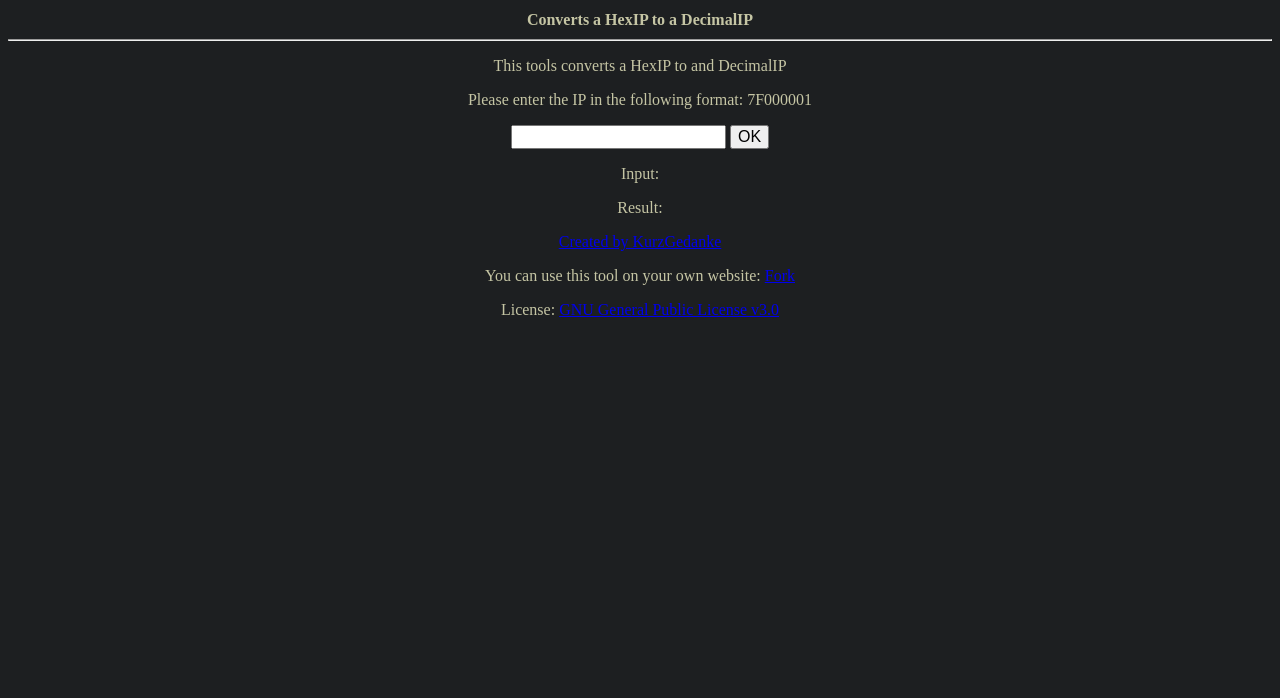
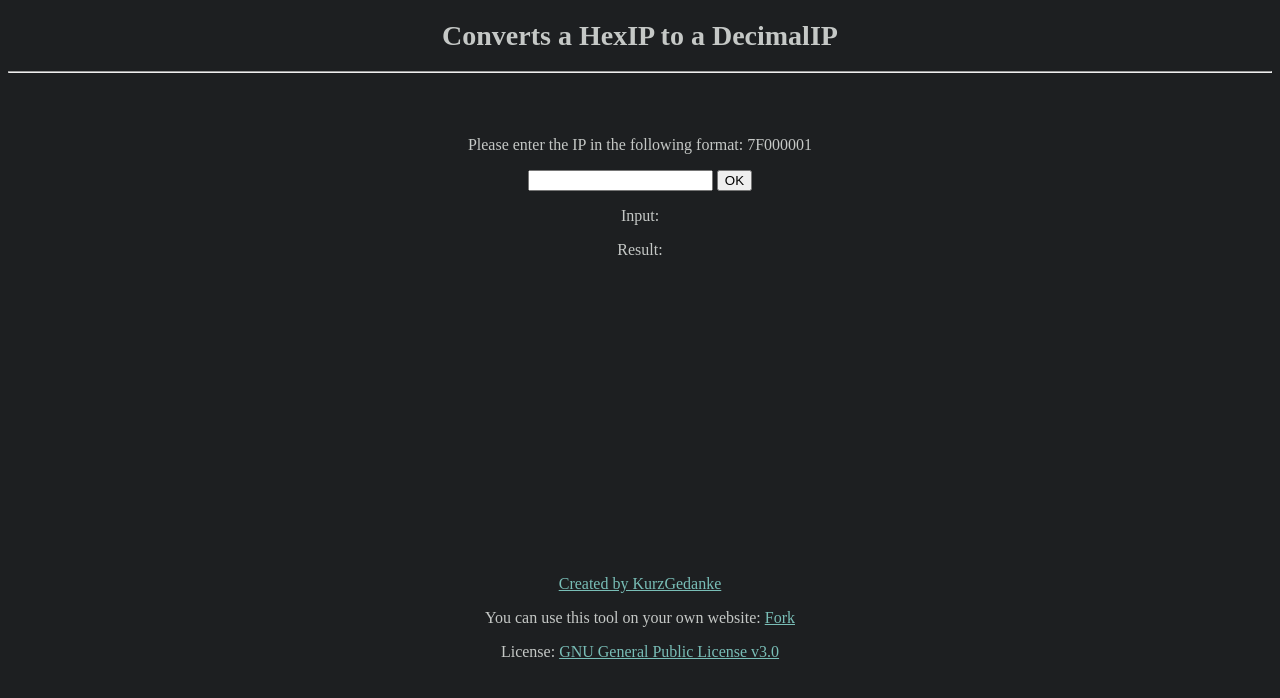
Before and after one commit to KurzGedanke/toDecimalIP, a plain HTML site: page index.html in a window 1280 px wide. Drawn offline with Linux system fonts and the light colour scheme.

Commit message:
upodate css

```diff
--- a/index.html
+++ b/index.html
@@ -7,17 +7,15 @@
   <script async defer src="https://buttons.github.io/buttons.js"></script>
 </head>
   <body>
-    <div class="text">
+    <div class="wrapper">
       <h1>Converts a HexIP to a DecimalIP</h1>
       <hr id ="hrLine">
-      <p>This tools converts a HexIP to and DecimalIP</p>
+      <div class="input">
         <p> Please enter the IP in the following format: 7F000001 </p>
-    </div>
         <div class="button">
           <input id="id1" type="text" min="0" required>
           <button onclick="hexToDec()">OK</button>
         </div>
-    <div class="text">
         <p>
            Input: <span id="oc"></span>
         </p>
@@ -25,6 +23,8 @@
           Result: <b id="result"></b>
         </p>
         <p>
+        </p>
+      </div>
       <noscript>Please enable JavaScript!</noscript>
       </p>
       <footer>
--- a/style.css
+++ b/style.css
@@ -1,25 +1,49 @@
 * {
   text-align: center;
-  font-size: 1em;
+}
+
+.wrapper{
+  position: relative;
+  left: 50%;
+  width: 100%;
+  margin-top: 20px;
+  margin-left: -50%;
 }
 
 body {
   background: #1D1F21;
+  color: #C5C8C6
   }
+
+a {
+  color: #79BEB7
+}
+
+h1{
+  font-size: 175%;
+}
+
+.input{
+  margin-top: 5%;
+}
 
 .button {
   color: black;
 }
 
-.text{
-  color: #C5C5A4;
+.headerText{
+  color: #C5C8C6;
 }
 
-.result{
-
+#result{
+    color: #C0A7C7
 }
 
 #hrLine{
-  color: #C5C5A4;
-  background: #C5C5A4;
+  color: #C5C8C6;
+  background: #C5C8C6;
 }
+
+footer{
+  margin-top: 25%;
+}
```
Lines whose indentation alone changed are shown as unchanged.
